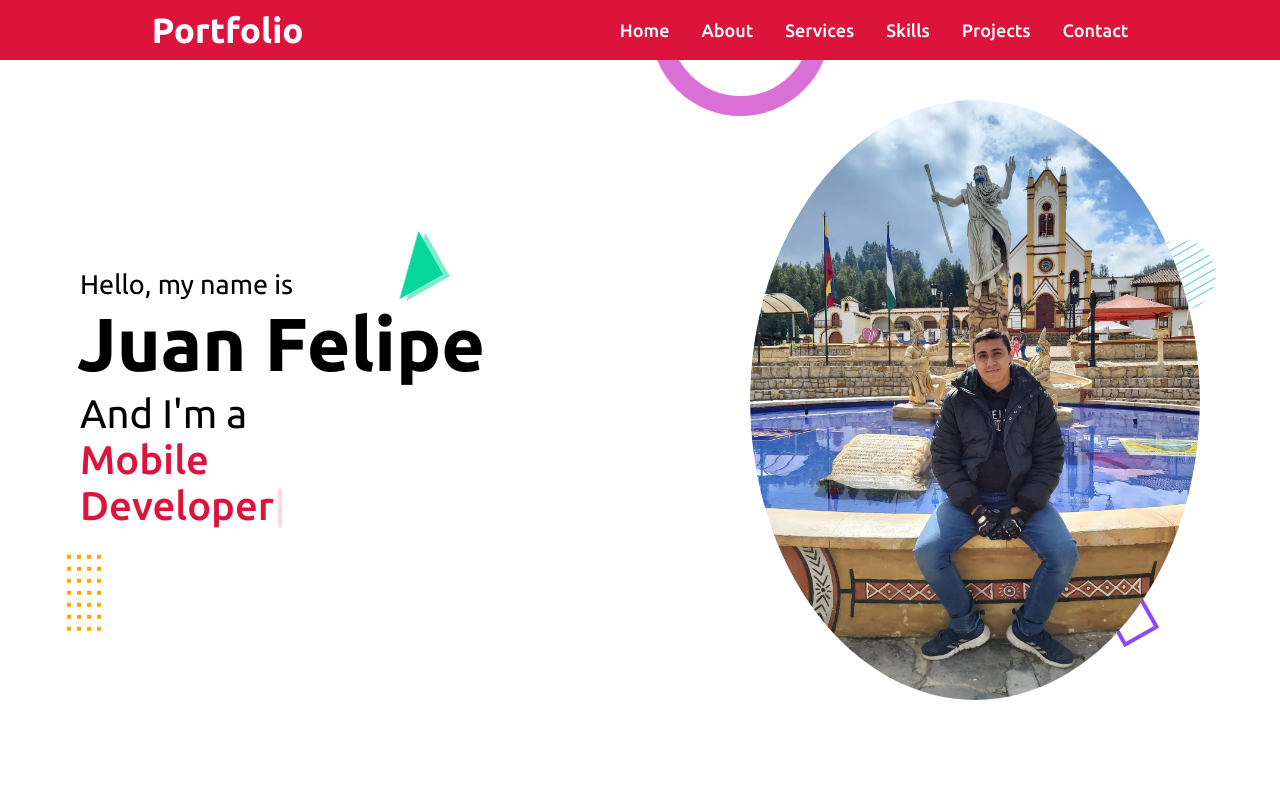
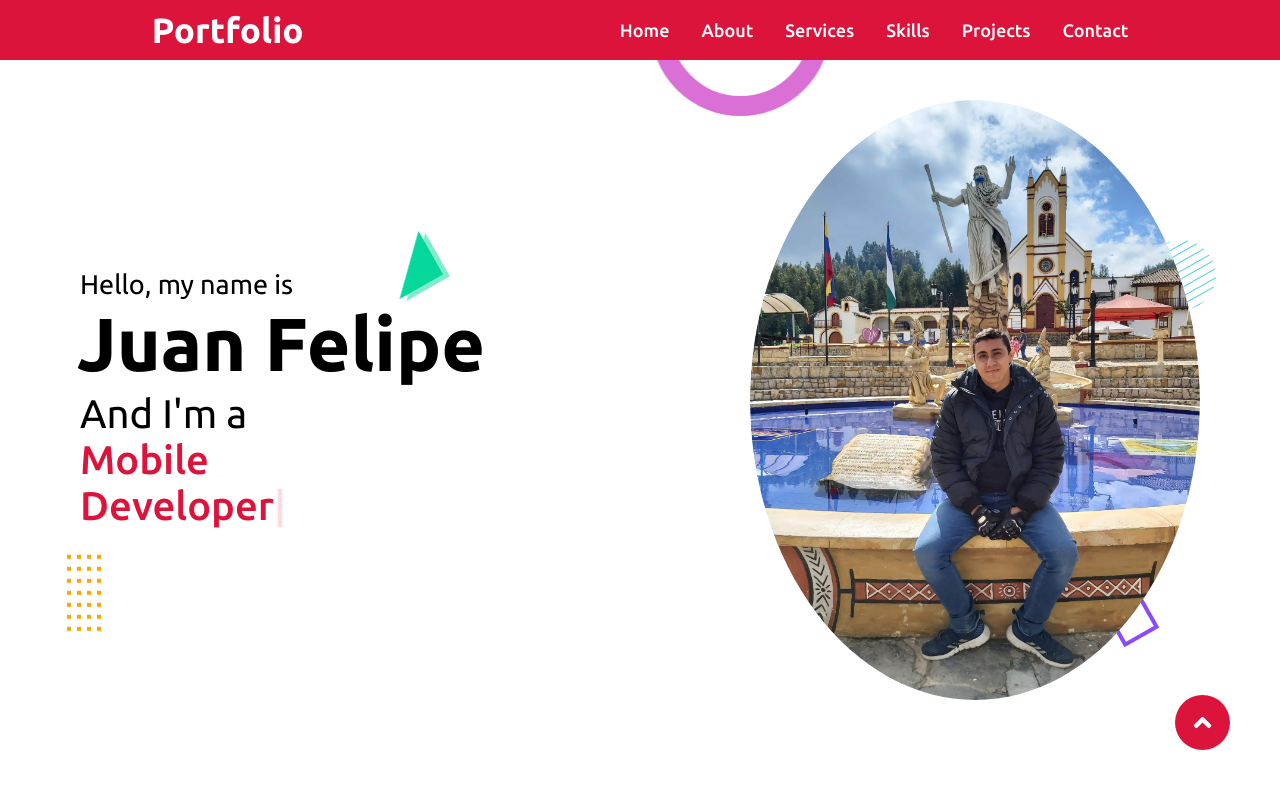
Before and after one commit to Juanfe98/portfolio, a React (Create React App) app: page / in a window 1280 px wide. Shown: the top 800 px of the page. Built offline with nearby package versions, Linux system fonts and the light colour scheme.

Commit message:
Add scroll to top button on application

```diff
--- a/src/components/Home/Home.js
+++ b/src/components/Home/Home.js
@@ -6,6 +6,9 @@ import { TypingAnimation } from "../shared/TypingAnimation/TypingAnimation";
 
 export function Home() {
   const typingPhrases = ["Web Developer", "Mobile Developer", "Freelancer"];
+  const scrollToTop = () => {
+    window.scrollTo({top: 0, behavior: 'smooth'});
+  }
   return (
     <>
       <Effects />
@@ -23,6 +26,9 @@ export function Home() {
           </div>
         </div>
       </section>
+      <div className="goTopBtn" onClick={scrollToTop}>
+        <i className="fas fa-angle-up"> </i>
+      </div>
     </>
   );
 }
--- a/src/components/Home/home.css
+++ b/src/components/Home/home.css
@@ -39,6 +39,7 @@
   font-weight: 500;
 }
 
+
 .image-wrapper {
   width: 450px;
   border-radius: 50%;
@@ -48,6 +49,27 @@
 .image-wrapper img {
   max-width: 100%;
   border-radius: 50%;
+}
+
+.goTopBtn {
+  display: flex;
+  align-items: center;
+  justify-content: center;
+  width: 55px;
+  height: 55px;
+  border-radius: 50%;
+  background-color: crimson;
+  position: fixed;
+  bottom: 50px;
+  right: 50px;
+  font-size: 28px;
+  color: #ffffff;
+  cursor: pointer;
+  transition: all .3s ease-in;
+}
+
+.goTopBtn:hover {
+  transform: scale(1.3)
 }
 
 @media (max-width: 1150px) {
```
